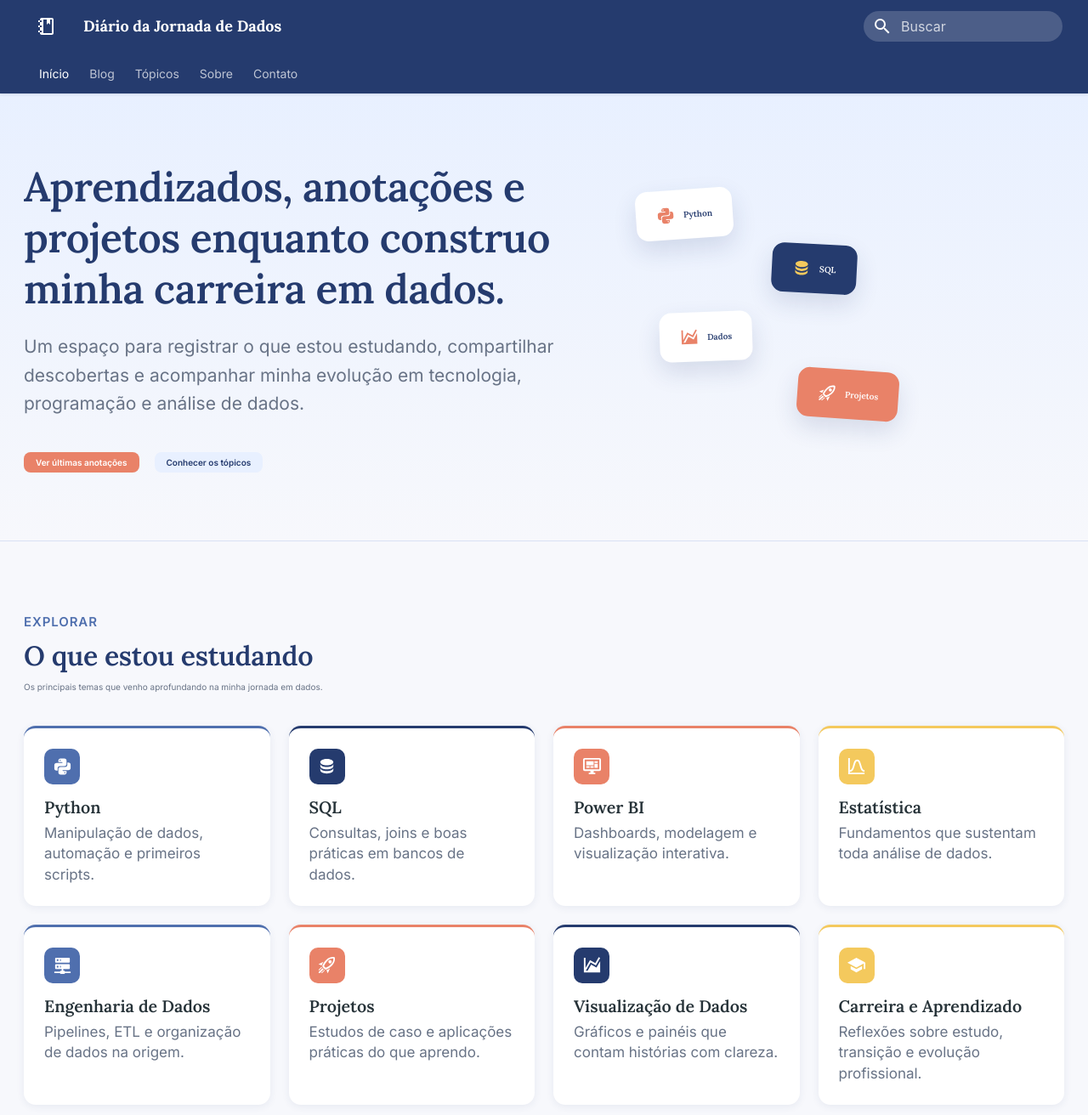
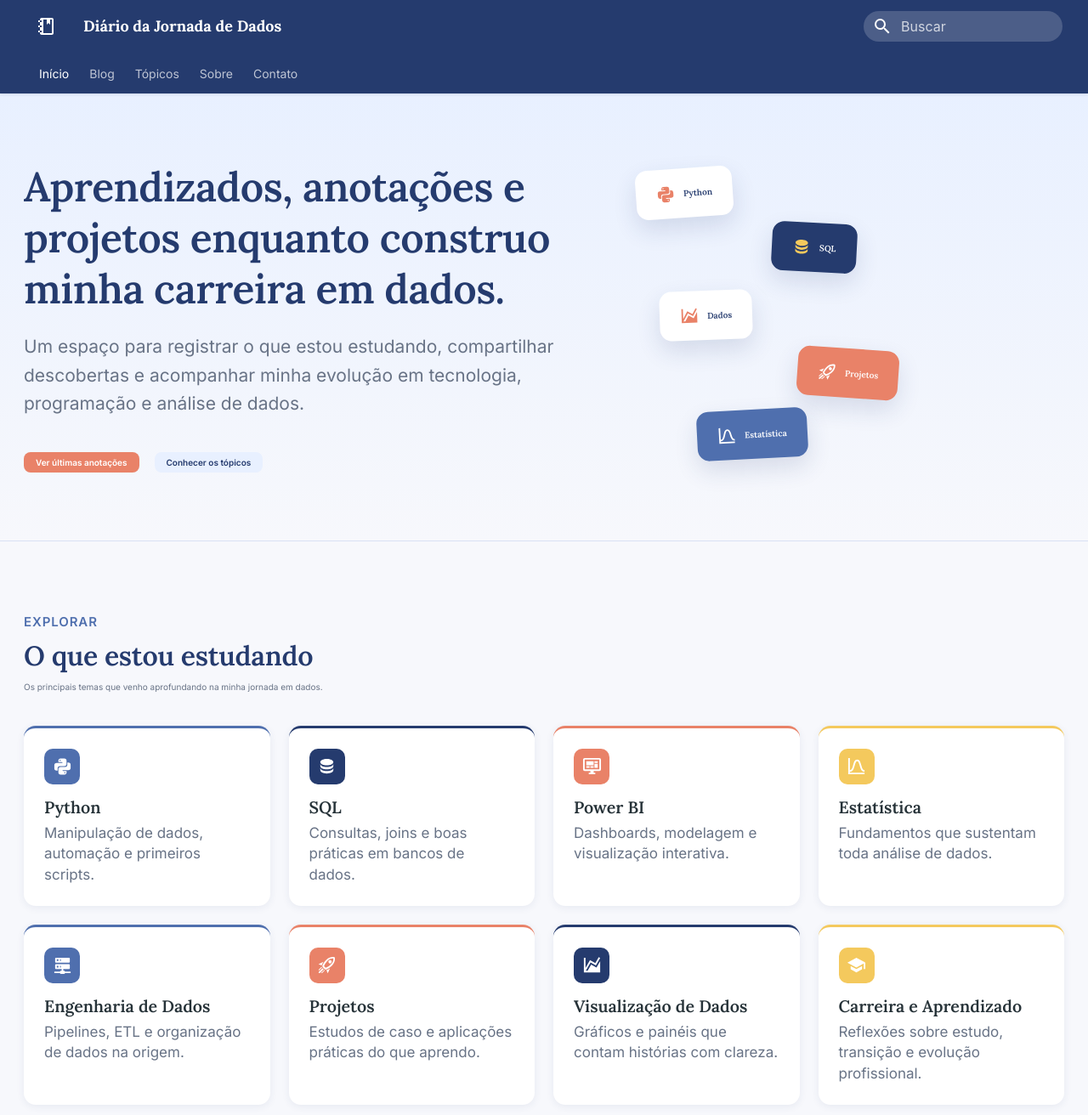
Before and after one commit to erica-luuz/diario-jornada-dados, an MkDocs documentation site: the page built from docs/index.md, in a window 1280 px wide and 1400 px high. Shown: the top 1312 px of the window at 85% size. Built offline with MkDocs 1.6.1 and Material for MkDocs 9.7.7, drawn with Linux system fonts in a browser that asks for light colours.

Commit message:
Adiciona cartao Estatistica ao elemento decorativo da home
Co-Authored-By: Claude Sonnet 5 <noreply@anthropic.com>

```diff
--- a/docs/stylesheets/extra.css
+++ b/docs/stylesheets/extra.css
@@ -200,7 +200,7 @@ h1, h2, h3, h4,
 /* Elemento decorativo: cartões-tag flutuando estilo caderno */
 .diario-hero__visual {
   position: relative;
-  height: 15rem;
+  height: 17.5rem;
 }
 
 .diario-tagcard {
@@ -230,6 +230,8 @@ h1, h2, h3, h4,
 .diario-tagcard--3 { top: 7.2rem; left: 2.4rem; transform: rotate(-2deg); }
 .diario-tagcard--4 { top: 10.6rem; left: 10.5rem; transform: rotate(4deg); background: var(--diario-coral); color: #fff; }
 .diario-tagcard--4 svg { fill: #fff; }
+.diario-tagcard--5 { top: 14.2rem; left: 4.6rem; transform: rotate(-3deg); background: var(--diario-blue-medium); color: #fff; }
+.diario-tagcard--5 svg { fill: #fff; }
 
 /* ---------- Tópicos ---------- */
 .diario-topics__grid {
--- a/overrides/home.html
+++ b/overrides/home.html
@@ -32,6 +32,10 @@
           <div class="diario-tagcard diario-tagcard--4">
             {% include ".icons/material/rocket-launch-outline.svg" %}
             Projetos
+          </div>
+          <div class="diario-tagcard diario-tagcard--5">
+            {% include ".icons/material/chart-bell-curve.svg" %}
+            Estatística
           </div>
         </div>
       </div>
```
